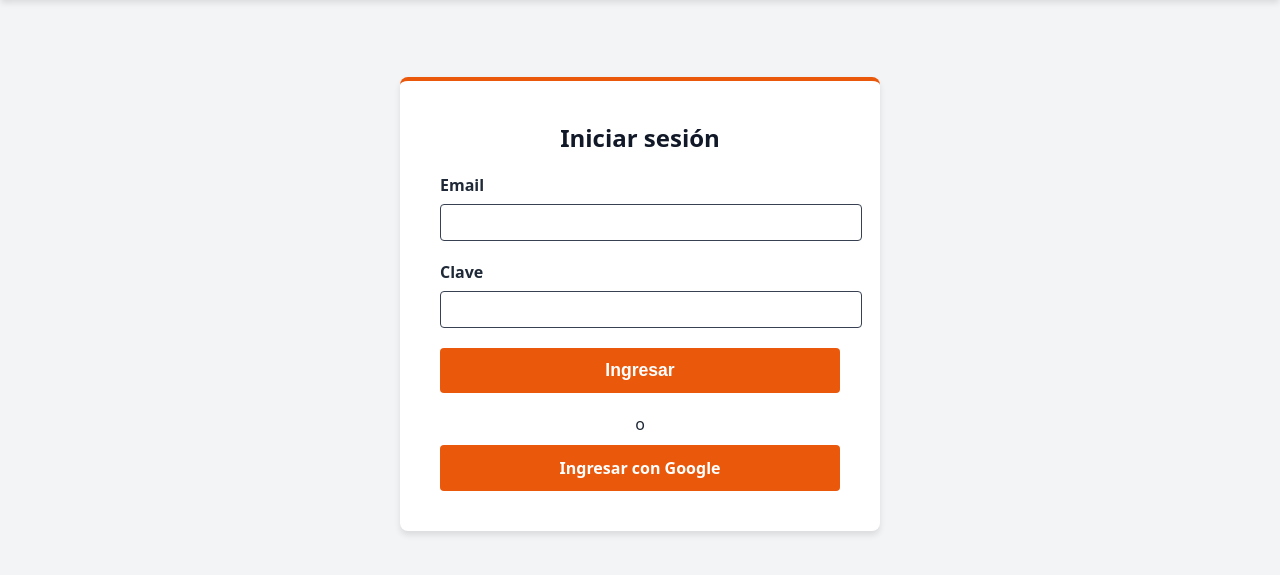
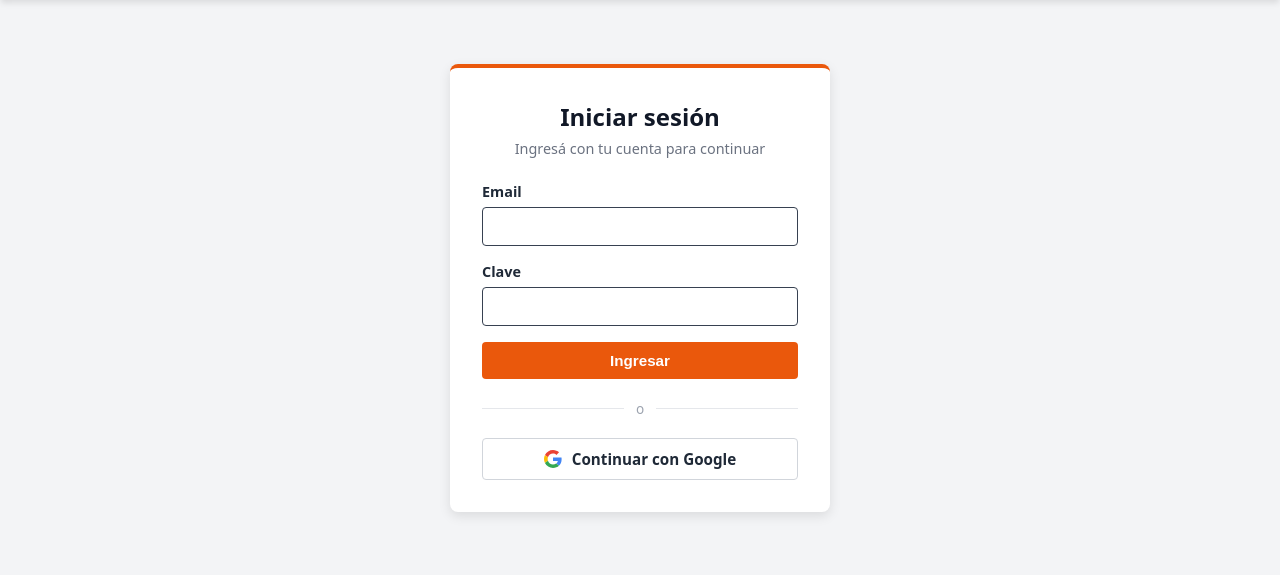
Before and after one commit to santygp019/TPint2-ACN4BV-GrupoJSJ, a Flask app: page /login in a window 1280 px wide. Shown: the part 142-717 px from the top of the page. Run offline with Flask 3, Linux system fonts and the light colour scheme; data that the repository does not hold is empty.

Commit message:
fix(pedidos): restaura la ruta de mis_pedidos, hora argentina y estilos del login

```diff
--- a/app.py
+++ b/app.py
@@ -30,6 +30,13 @@ crearTablas()
 @app.context_processor
 def inyectar_dolar():
     return dict(dolar=obtener_cotizacion_dolar())
+
+@app.template_filter("hora_ar")
+def hora_ar(fecha):
+    # la base guarda la fecha en UTC: se muestra en hora argentina (UTC-3)
+    if not fecha:
+        return ""
+    return (fecha - timedelta(hours=3)).strftime("%d/%m/%Y %H:%M")
 
 @app.route("/")
 def home():
--- /dev/null
+++ b/static/css/login.css
@@ -0,0 +1,103 @@
+/* Pantalla de inicio de sesión */
+.login-pagina {
+    display: flex;
+    justify-content: center;
+    align-items: flex-start;
+    padding: 2rem 1rem;
+}
+
+.login-tarjeta {
+    background-color: var(--hw-white, #ffffff);
+    width: 100%;
+    max-width: 380px;
+    padding: 2rem;
+    border-radius: 8px;
+    border-top: 4px solid var(--hw-orange, #ea580c);
+    box-shadow: 0 4px 12px rgba(0, 0, 0, 0.1);
+    box-sizing: border-box;
+}
+
+.login-titulo {
+    margin: 0;
+    text-align: center;
+    color: var(--hw-dark, #111827);
+}
+
+.login-subtitulo {
+    margin: 0.4rem 0 1.5rem;
+    text-align: center;
+    font-size: 0.9rem;
+    color: #6b7280;
+}
+
+.login-form {
+    display: flex;
+    flex-direction: column;
+    gap: 1rem;
+}
+
+.login-campo label {
+    display: block;
+    margin-bottom: 6px;
+    font-size: 0.9rem;
+    font-weight: 600;
+    color: var(--hw-gray, #1f2937);
+}
+
+.login-campo .ventas-input {
+    width: 100%;
+    box-sizing: border-box;
+    padding: 10px 12px;
+    font-size: 0.95rem;
+}
+
+.login-btn {
+    width: 100%;
+    padding: 10px 16px;
+    font-size: 0.95rem;
+}
+
+.login-separador {
+    display: flex;
+    align-items: center;
+    gap: 12px;
+    margin: 1.25rem 0;
+    color: #9ca3af;
+    font-size: 0.85rem;
+}
+
+.login-separador::before,
+.login-separador::after {
+    content: "";
+    flex: 1;
+    height: 1px;
+    background-color: #e5e7eb;
+}
+
+.login-google {
+    display: flex;
+    align-items: center;
+    justify-content: center;
+    gap: 10px;
+    width: 100%;
+    box-sizing: border-box;
+    padding: 10px 16px;
+    background-color: var(--hw-white, #ffffff);
+    color: var(--hw-gray, #1f2937);
+    border: 1px solid #d1d5db;
+    border-radius: 4px;
+    font-size: 0.95rem;
+    font-weight: 600;
+    text-decoration: none;
+    transition: background-color 0.2s, border-color 0.2s;
+}
+
+.login-google:hover {
+    background-color: #f9fafb;
+    border-color: #9ca3af;
+}
+
+.login-google-icono {
+    width: 18px;
+    height: 18px;
+}
--- a/templates/historial_compras.html
+++ b/templates/historial_compras.html
@@ -39,7 +39,7 @@
          {% for compra in compras %}
          <tr>
             <td style="font-weight: bold; color: var(--hw-orange);">#{{ compra.id_compra }}</td>
-            <td>{{ compra.fecha.strftime('%d/%m/%Y %H:%M') }}</td>
+            <td>{{ compra.fecha|hora_ar }}</td>
             <td style="font-weight: bold;">{{ compra.Proveedor.nombre }}</td>
             <td>
                 <ul style="margin: 0; padding-left: 20px;">
--- a/templates/login.html
+++ b/templates/login.html
@@ -2,27 +2,40 @@
 
 {% block title %}Iniciar sesión - JSJ{% endblock %}
 
+{% block extra_css %}
+<link rel="stylesheet" href="{{ url_for('static', filename='css/login.css') }}">
+{% endblock %}
+
 {% block content %}
-<div class="ventas-container" style="display: flex; justify-content: center; align-items: center; min-height: 60vh;">
+<div class="login-pagina">
+    <div class="login-tarjeta">
+        <h2 class="login-titulo">Iniciar sesión</h2>
+        <p class="login-subtitulo">Ingresá con tu cuenta para continuar</p>
 
-    <div style="background-color: white; padding: 40px; border-radius: 8px; box-shadow: 0 4px 6px rgba(0,0,0,0.1); width: 100%; max-width: 400px; border-top: 4px solid var(--hw-orange);">
-        <h2 style="margin-top: 0; color: var(--hw-dark); text-align: center;">Iniciar sesión</h2>
-
-        <form action="{{ url_for('auth.login') }}" method="post" style="display: flex; flex-direction: column; gap: 20px; margin-top: 20px;">
-            <div>
-                <label style="font-weight: bold; display: block; margin-bottom: 8px; color: var(--hw-gray);">Email</label>
-                <input type="email" name="email" class="ventas-input" style="width: 100%; padding: 10px;" required>
+        <form action="{{ url_for('auth.login') }}" method="post" class="login-form">
+            <div class="login-campo">
+                <label for="email">Email</label>
+                <input type="email" id="email" name="email" class="ventas-input" autocomplete="email" required>
             </div>
-            <div>
-                <label style="font-weight: bold; display: block; margin-bottom: 8px; color: var(--hw-gray);">Clave</label>
-                <input type="password" name="clave" class="ventas-input" style="width: 100%; padding: 10px;" required>
+            <div class="login-campo">
+                <label for="clave">Clave</label>
+                <input type="password" id="clave" name="clave" class="ventas-input" autocomplete="current-password" required>
             </div>
 
-            <button type="submit" class="ventas-btn" style="padding: 12px; font-size: 1.1em;">Ingresar</button>
+            <button type="submit" class="ventas-btn login-btn">Ingresar</button>
         </form>
-                <p style="text-align: center; color: var(--hw-gray); margin: 20px 0 10px;">o</p>
-        <a href="{{ url_for('auth.login_google') }}" class="ventas-btn" style="display: block; text-align: center; text-decoration: none; padding: 12px;">Ingresar con Google</a>
+
+        <div class="login-separador"><span>o</span></div>
+
+        <a href="{{ url_for('auth.login_google') }}" class="login-google">
+            <svg class="login-google-icono" viewBox="0 0 48 48" aria-hidden="true">
+                <path fill="#EA4335" d="M24 9.5c3.54 0 6.71 1.22 9.21 3.6l6.85-6.85C35.9 2.38 30.47 0 24 0 14.62 0 6.51 5.38 2.56 13.22l7.98 6.19C12.43 13.72 17.74 9.5 24 9.5z"/>
+                <path fill="#4285F4" d="M46.98 24.55c0-1.57-.15-3.09-.38-4.55H24v9.02h12.94c-.58 2.96-2.26 5.48-4.78 7.18l7.73 6c4.51-4.18 7.09-10.36 7.09-17.65z"/>
+                <path fill="#FBBC05" d="M10.53 28.59c-.48-1.45-.76-2.99-.76-4.59s.27-3.14.76-4.59l-7.98-6.19C.92 16.46 0 20.12 0 24c0 3.88.92 7.54 2.56 10.78l7.97-6.19z"/>
+                <path fill="#34A853" d="M24 48c6.48 0 11.93-2.13 15.89-5.81l-7.73-6c-2.15 1.45-4.92 2.3-8.16 2.3-6.26 0-11.57-4.22-13.47-9.91l-7.98 6.19C6.51 42.62 14.62 48 24 48z"/>
+            </svg>
+            Continuar con Google
+        </a>
     </div>
-
 </div>
 {% endblock %}
```
Also changed, not shown: pedidos.py (+6 -1 lines), static/css/ventas.css (+95 -0 lines), templates/mis_pedidos.html (+10 -10 lines), templates/pedidos_pendientes.html (+10 -10 lines).
